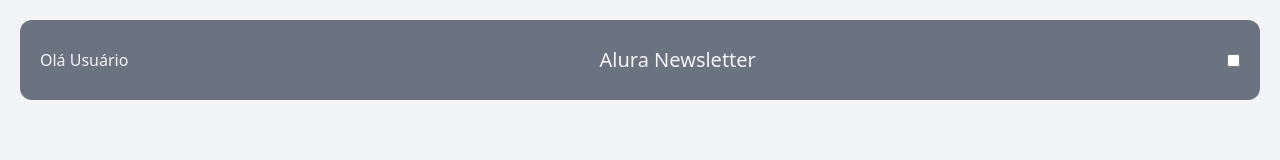
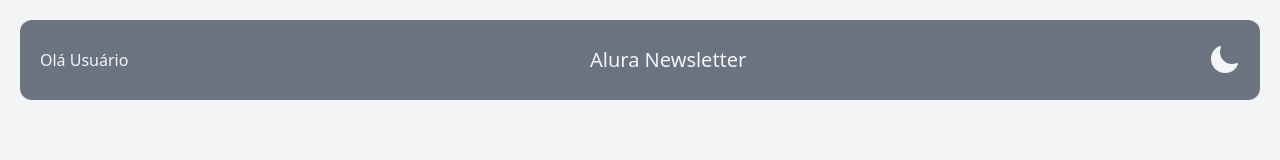
Before and after one commit to PxS00/alura-newsletter, a React (Vite) app: page / in a window 1280 px wide. Shown: the top 160 px of the page. Built offline with nearby package versions, Linux system fonts and the light colour scheme.

Commit message:
feat: add ToggleTheme component for dark mode toggle in Header

```diff
--- a/src/components/Header/Header.jsx
+++ b/src/components/Header/Header.jsx
@@ -1,8 +1,10 @@
+import ToggleTheme from "../ToggleTheme/ToggleTheme"
+
 const Header = () => {
     return <div className="flex h-20 bg-gray-500 justify-between items-center px-5 sm:rounded-xl sm: m-5">
         <span className="text-gray-100">Olá Usuário</span>
         <h1 className="text-gray-100 text-xl">Alura Newsletter</h1>
-        <input className="hidden sm:block" type="checkbox" />
+        <ToggleTheme />
     </div>
 }
 
--- /dev/null
+++ b/src/components/ToggleTheme/ToggleTheme.jsx
@@ -0,0 +1,20 @@
+import { MoonIcon, SunIcon } from "@heroicons/react/24/solid"
+import { useEffect } from "react"
+
+const ToggleTheme = () => {
+    const systemPreference = window.matchMedia('(prefers-color-scheme: dark)').matches
+    const pageClasses = document.documentElement.classList
+
+    useEffect(() => {
+        systemPreference && pageClasses.add('dark')
+    })
+    const toggle = () => {
+        document.documentElement.classList.toggle('dark')
+    }
+    return <div className="hidden sm:block">
+        <MoonIcon className="h-8 text-gray-100 block dark:hidden cursor-pointer" onClick={toggle} />
+        <SunIcon className="h-8 text-gray-100 hidden dark:block cursor-pointer" onClick={toggle}/>
+    </div>
+}
+
+export default ToggleTheme
```
